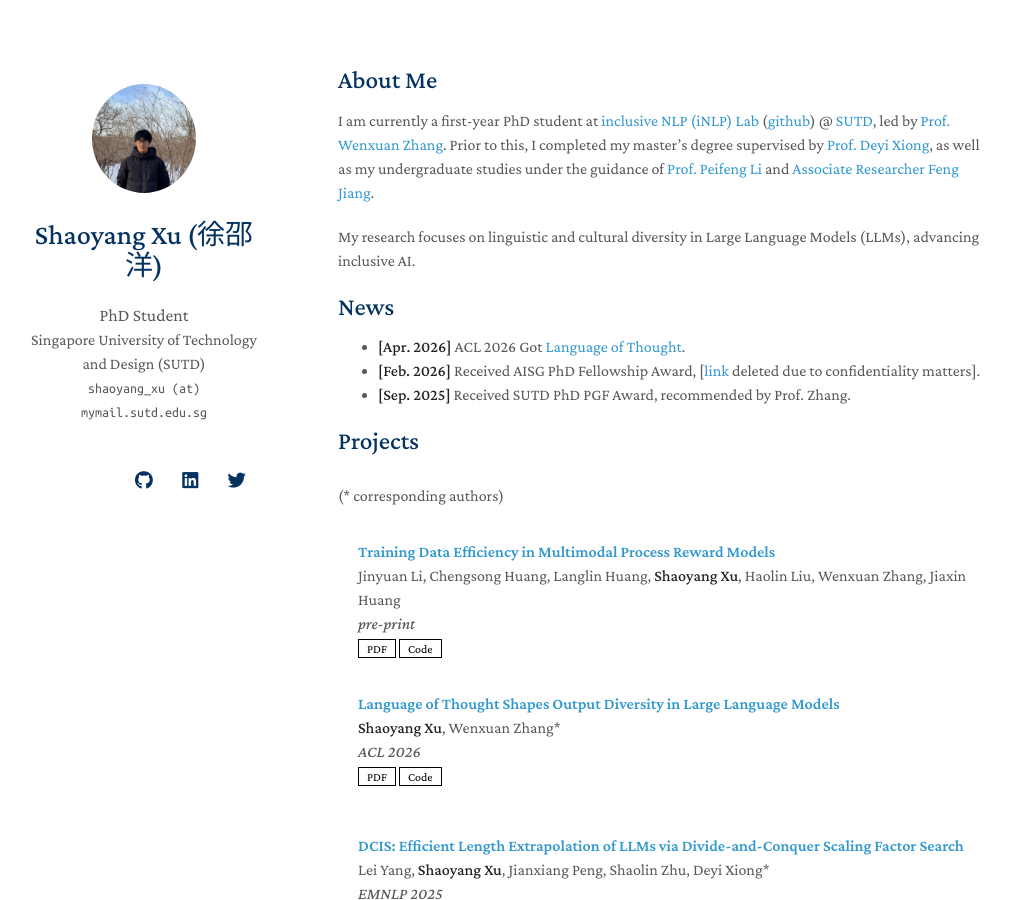
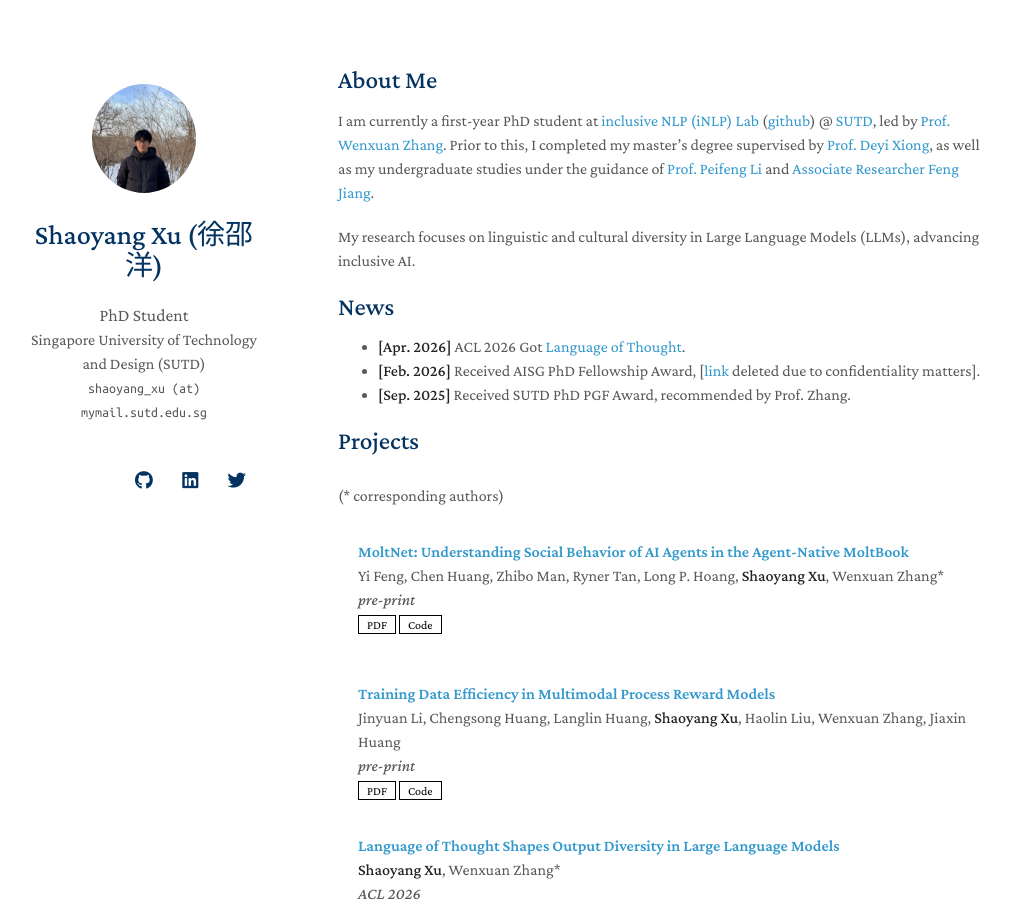
Before and after one commit to shaoyangxu/shaoyangxu.github.io, a Jekyll site: the page built from index.md, in a window 1280 px wide and 900 px high. Shown: the whole window, without its empty margins (132-1143 px from the left). Built offline with Jekyll 4.4.1, drawn with Linux system fonts in a browser that asks for light colours; nearby versions of some CDN libraries; a style sheet for code colours, icons or effects is not loaded; our own code applies the rules of GitHub Pages for plain Markdown files.

Commit message:
Update publications.yml

```diff
--- a/_data/publications.yml
+++ b/_data/publications.yml
@@ -1,4 +1,9 @@
 main:
+  - title: "MoltNet: Understanding Social Behavior of AI Agents in the Agent-Native MoltBook"
+    authors: "Yi Feng, Chen Huang, Zhibo Man, Ryner Tan, Long P. Hoang, Shaoyang Xu, Wenxuan Zhang*"
+    conference: pre-print
+    pdf: https://arxiv.org/pdf/2602.13458
+    code: https://github.com/iNLP-Lab/MoltNet
   - title: "Training Data Efficiency in Multimodal Process Reward Models"
     authors: "Jinyuan Li, Chengsong Huang, Langlin Huang, Shaoyang Xu, Haolin Liu, Wenxuan Zhang, Jiaxin Huang"
     conference: pre-print
```
